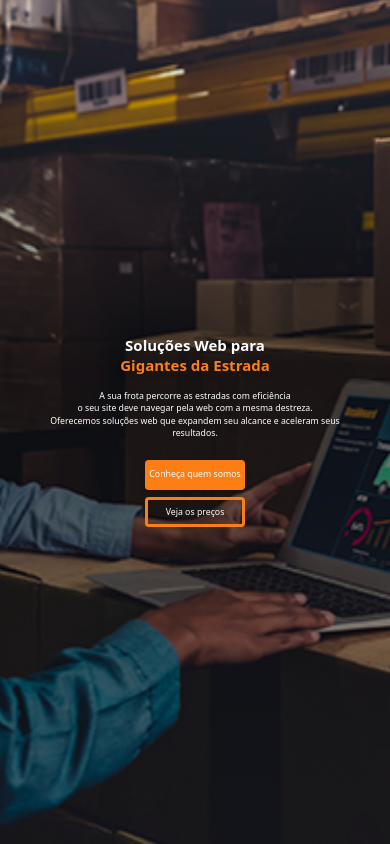
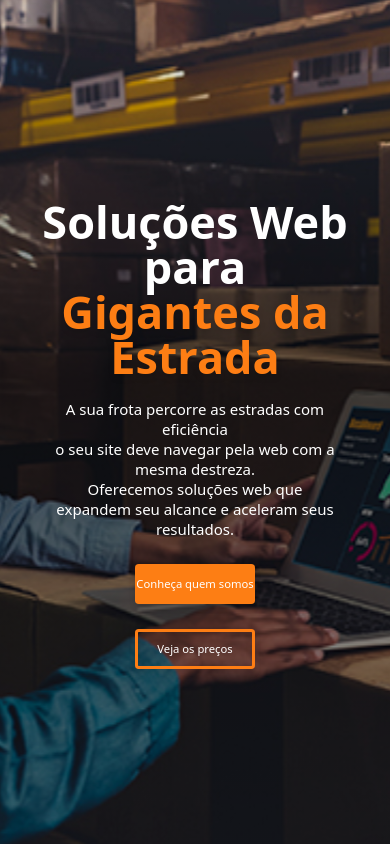
Before and after one commit to Danilim04/LogT3ch, a React (Vite) app: page / in a window 390 px wide. Shown: the top 844 px of the page. Built offline with nearby package versions, Linux system fonts and the light colour scheme.

Commit message:
ajustesResponsividadeHome

```diff
--- a/src/components/Home/index.jsx
+++ b/src/components/Home/index.jsx
@@ -4,24 +4,24 @@ import React from "react";
 const Home = () => {
   return (
     <>
-      <section className="flex flex-col items-center justify-center h-screen w-full m-0 bg-hero-pattern bg-no-repeat bg-cover bg-center">
-        <div className="flex justify-center items-center w-full text-center mt-12 mb-5 flex-col gap-6 px-2 md:gap-12">
-          <h2 className="font-inter text-center text-white text-2xl font-bold md:text-6xl lg:text-7xl xl:text-8xl">
+      <section className="flex flex-col items-center justify-center h-screen min-h-[868px] w-full bg-hero-pattern bg-no-repeat bg-cover bg-center">
+        <div className="flex justify-center items-center w-full text-center flex-col gap-8 px-6 md:gap-12">
+          <h2 className="font-inter text-center text-white text-7xl font-bold md:text-8xl lg:text-9xl">
             Soluções Web para <br />
             <strong className="text-primary drop-shadow-md">
               Gigantes da Estrada
             </strong>
           </h2>
-          <p className="text-center text-white text-md w-4/5 text-sm md:text-xl xl:text-3xl">
+          <p className="text-center text-white text-md w-4/5 text-2xl md:text-3xl xl:text-4xl">
             A sua frota percorre as estradas com eficiência<br></br> o seu site
             deve navegar pela web com a mesma destreza. <br></br>Oferecemos
             soluções web que expandem seu alcance e aceleram seus resultados.
           </p>
-          <div className="flex flex-col gap-1 md:flex-row md:mt-5 md:gap-12">
-            <button className="rounded-md bg-primary drop-shadow-md w-40 h-12 text-white text-sm text-center mt-2 transition duration-200 ease-in hover:text-primary hover:cursor-pointer hover:bg-white hover:shadow-xl hover:scale-110 xl:text-3xl xl:w-96 xl:h-20">
+          <div className="flex flex-col gap-8 md:flex-row md:mt-5 md:gap-12">
+            <button className="rounded-md bg-primary drop-shadow-md w-48 h-16 text-white text-lg font-thin text-center mt-2 transition duration-200 ease-in hover:text-primary hover:cursor-pointer hover:bg-white hover:shadow-xl hover:scale-110 xl:text-3xl xl:w-96 xl:h-20">
               Conheça quem somos
             </button>
-            <button className="rounded-md drop-shadow-md w-40 h-12 text-white text-sm text-center mt-2  bg-transparent border-solid border-primary border-1 transition duration-200 ease-in hover:text-primary hover:cursor-pointer hover:bg-white hover:shadow-xl hover:scale-110 xl:text-3xl xl:w-96 xl:h-20">
+            <button className="rounded-md drop-shadow-md w-48 h-16 font-thin text-white text-lg text-center mt-2  bg-transparent border-solid border-primary border-1 transition duration-200 ease-in hover:text-primary hover:cursor-pointer hover:bg-white hover:shadow-xl hover:scale-110 xl:text-3xl xl:w-96 xl:h-20">
               Veja os preços
             </button>
           </div>
```
